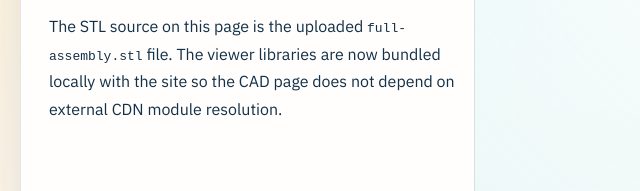
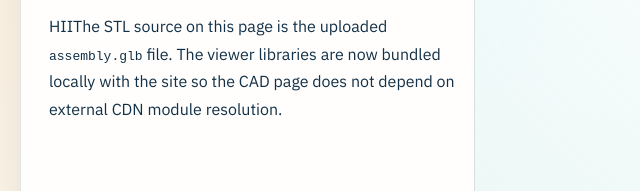
Before and after one commit to millywy/me210_project_website, a website: page cad-viewer.html in a window 1280 px wide. Shown: the part 577-768 px from the top of the page, 0-640 px from the left. Drawn offline with Linux system fonts and the light colour scheme; some packages are replaced by stand-ins of ours; a script that the page names is missing.

Commit message:
Update STL file reference to assembly.glb

```diff
--- a/cad-viewer.html
+++ b/cad-viewer.html
@@ -52,7 +52,7 @@
                 <li>Right click or two-finger drag to pan</li>
               </ul>
               <p>
-                The STL source on this page is the uploaded <code>full-assembly.stl</code> file. The viewer libraries are now bundled locally with the site so the CAD page does not depend on external CDN module resolution.
+                HIIThe STL source on this page is the uploaded <code>assembly.glb</code> file. The viewer libraries are now bundled locally with the site so the CAD page does not depend on external CDN module resolution.
               </p>
             </div>
             <div>
```
